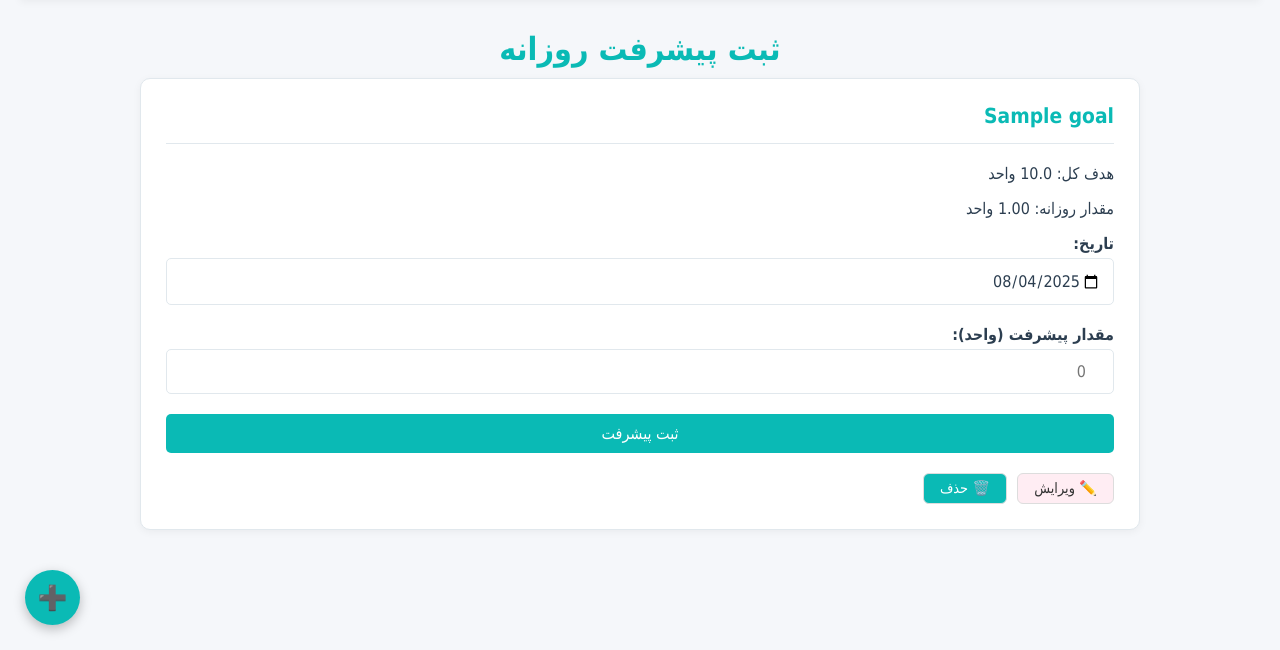
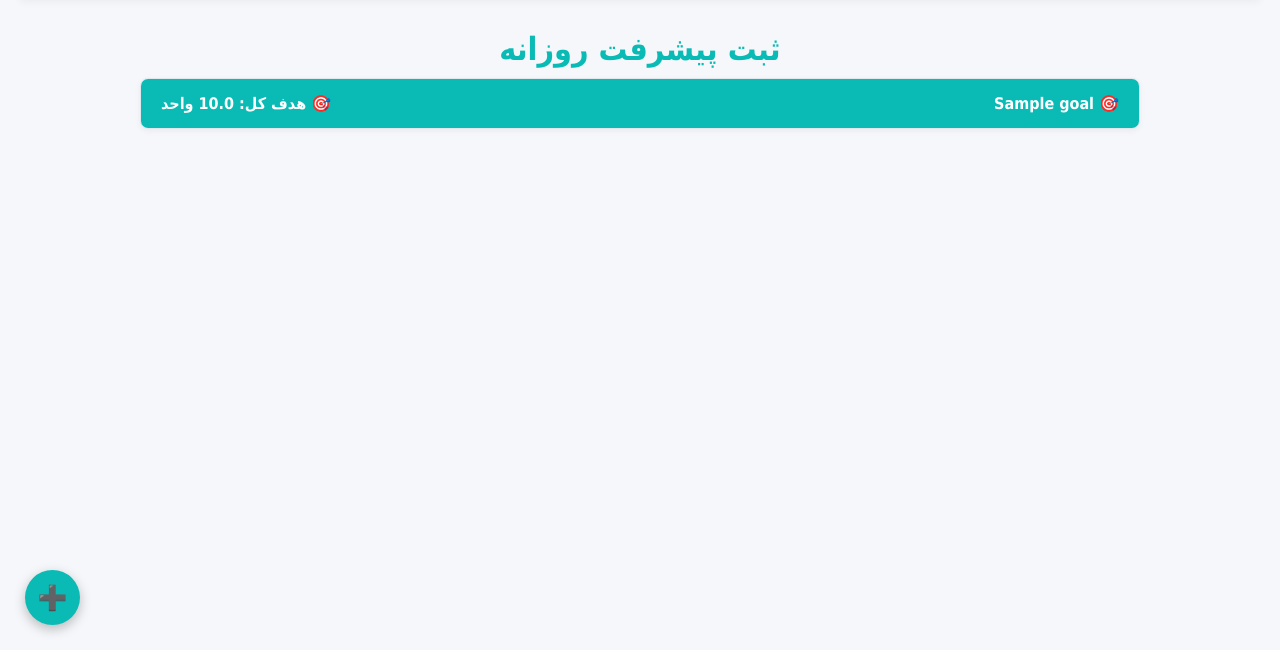
Before and after one commit to Aparsash/Goal-Tracker, a Flask app: page / in a window 1280 px wide. Shown: the part 150-800 px from the top of the page. Run offline with Flask 3, Linux system fonts and the light colour scheme; a user stored in the database is signed in; tables that the repository leaves empty hold one stand-in row (values such as "Sample post"); some libraries are stand-ins or nearby versions.

Commit message:
🎯 Refactor: Convert daily progress section to accordion layout to match report page

```diff
--- a/static/style.css
+++ b/static/style.css
@@ -674,19 +674,18 @@ nav.top-nav {
 
 .login-logo {
     text-align: center;
-    margin-top: 0px;       /* ✅ کاهش فاصله از بالا */
-    margin-bottom: 0px;     /* ✅ فاصله‌ی لوگو تا فرم */
+    margin-top: 0px;
+    margin-bottom: 0px;
 }
 
 .login-logo img.big-logo {
-    height: 180px;          /* ✅ اگر خواستی کمی بزرگ‌تر هم باشه */
+    height: 180px;
     width: 180px;
-    margin-bottom: 0px;     /* ✅ کاهش فاصله زیر لوگو */
+    margin-bottom: 0px;
 }
 
-/* صفحه‌های لاگین و ثبت‌نام – بالا آوردن فرم */
 body.login-page .container {
-    margin-top: 0px;       /* ✅ فرم رو بیشتر بیار بالا */
+    margin-top: 0px;
     max-width: 480px;
     margin-left: auto;
     margin-right: auto;
--- a/templates/base.html
+++ b/templates/base.html
@@ -58,6 +58,15 @@
     </div>
 
     <!-- ✅ Load custom JS or libraries per-page -->
-    {% block scripts %}{% endblock %}
+    {% block scripts %}
+        <script>
+        function toggleAccordion(element) {
+            element.classList.toggle('active');
+            const body = element.nextElementSibling;
+            body.style.display = body.style.display === 'block' ? 'none' : 'block';
+        }
+        </script>
+    {% endblock %}
+
 </body>
 </html>
--- a/templates/index.html
+++ b/templates/index.html
@@ -2,27 +2,26 @@
 {% extends "base.html" %}
 {% block title %}ثبت پیشرفت{% endblock %}
 {% block header %}ثبت پیشرفت روزانه{% endblock %}
+
 {% block content %}
-    <!-- Add Goal Button-->
-
+<!-- ✅ Add Goal Button -->
 <a href="{{ url_for('add_goal') }}" class="fab" title="افزودن هدف">
     <span class="icon">➕</span>
     <span class="text">افزودن هدف</span>
 </a>
 
-    <!-- End Add Goal Button -->
 {% if goals %}
+<!-- ✅ Accordion Wrapper -->
+<div class="accordion">
     {% for goal in goals %}
-        <div class="card goal-card">
-            <div class="card-header goal-header">
-                <h2 class="card-title goal-title">{{ goal.title }}</h2>
+    <div class="accordion-item">
+        <div class="accordion-header" onclick="toggleAccordion(this)">
+            <span>🎯 {{ goal.title }}</span>
+            <span>🎯 هدف کل: {{ goal.total_units }} واحد</span>
         </div>
-            <div class="goal-details">
-                <p>هدف کل: {{ goal.total_units }} واحد</p>
-                <p>مقدار روزانه: {{ "%.2f"|format(goal.daily_target) }} واحد</p>
-            </div>
-            <!-- Progress form for this goal -->
-            <div class="progress-form">
+        <div class="accordion-body">
+            <p>📈 مقدار روزانه: {{ "%.2f"|format(goal.daily_target) }} واحد</p>
+
             <form method="POST" action="{{ url_for('submit_progress', goal_id=goal.id) }}">
                 <div class="form-group">
                     <label for="date_{{ goal.id }}">تاریخ:</label>
@@ -34,23 +33,28 @@
                 </div>
                 <button type="submit" class="btn btn-primary w-100">ثبت پیشرفت</button>
             </form>
-            </div>
-            <!-- Action buttons -->
+
             <div class="goal-actions">
-                <a href="{{ url_for('edit_goal', goal_id=goal.id) }}" class="btn-action">
-                    ✏️ ویرایش
-                </a>
-
+                <a href="{{ url_for('edit_goal', goal_id=goal.id) }}" class="btn-action">✏️ ویرایش</a>
                 <form method="POST" action="{{ url_for('delete_goal', goal_id=goal.id) }}" onsubmit="return confirm('آیا از حذف این هدف مطمئن هستید؟');">
-                    <button type="submit" class="btn-action danger">
-                        🗑️ حذف
-                    </button>
+                    <button type="submit" class="btn-action danger">🗑️ حذف</button>
                 </form>
             </div>
-
+        </div>
     </div>
     {% endfor %}
+</div>
 {% else %}
     <p>شما هنوز هیچ هدفی تعریف نکرده‌اید. <a href="{{ url_for('add_goal') }}">اولین هدف خود را ایجاد کنید</a>.</p>
 {% endif %}
 {% endblock %}
+
+{% block scripts %}
+<script>
+    function toggleAccordion(element) {
+        element.classList.toggle('active');
+        const body = element.nextElementSibling;
+        body.style.display = body.style.display === 'block' ? 'none' : 'block';
+    }
+</script>
+{% endblock %}
```
Lines whose indentation alone changed are shown as unchanged.
